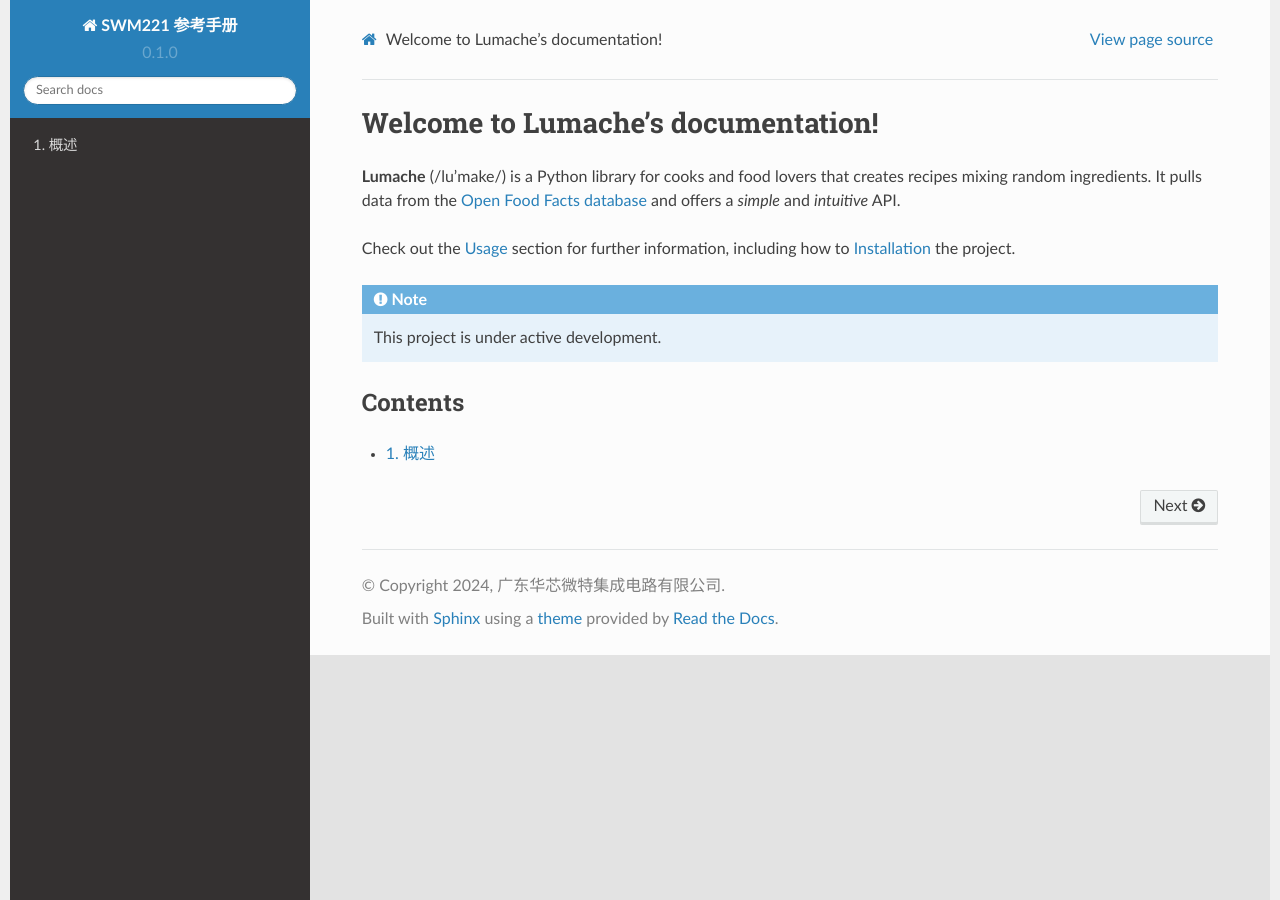
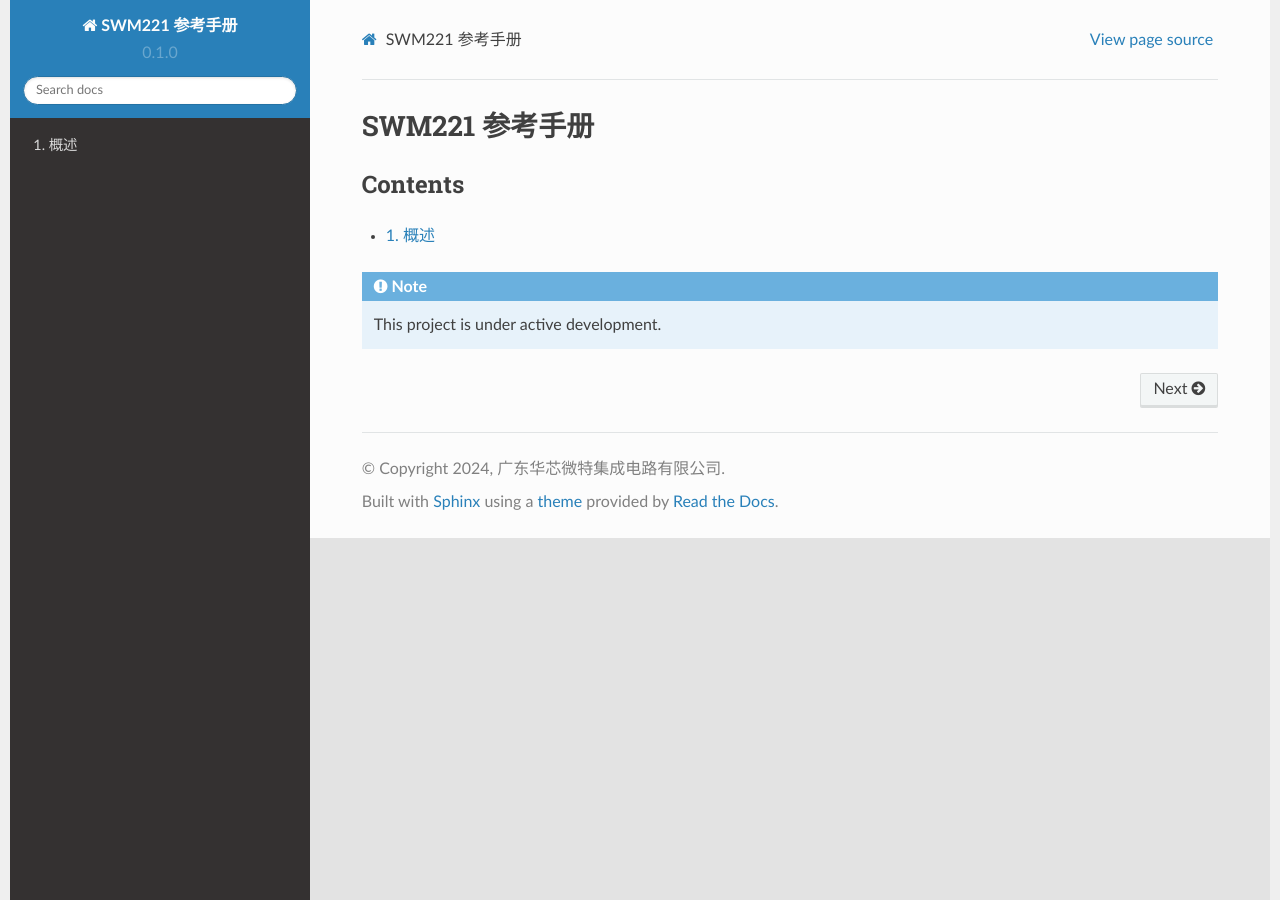
Before and after one commit to Synwit-Co-Ltd/swm221_reference_manual_public, a Sphinx documentation site: the page built from docs/source/index.rst, in a window 1280 px wide. Built offline with Sphinx 7.4.7 and the Read the Docs theme 2.0.0, drawn with Linux system fonts in a browser that asks for light colours.

Commit message:
change the index.rst

```diff
--- a/docs/source/index.rst
+++ b/docs/source/index.rst
@@ -1,19 +1,7 @@
-Welcome to Lumache's documentation!
-===================================
-
-**Lumache** (/lu'make/) is a Python library for cooks and food lovers
-that creates recipes mixing random ingredients.
-It pulls data from the `Open Food Facts database <https://world.openfoodfacts.org/>`_
-and offers a *simple* and *intuitive* API.
-
-Check out the :doc:`usage` section for further information, including
-how to :ref:`installation` the project.
+SWM221 参考手册
+***********************
 
 
-
-.. note::
-
-   This project is under active development.
 
 Contents
 --------
```
Also changed, not shown: other parts of docs/source/index.rst (+6 -0 lines).
